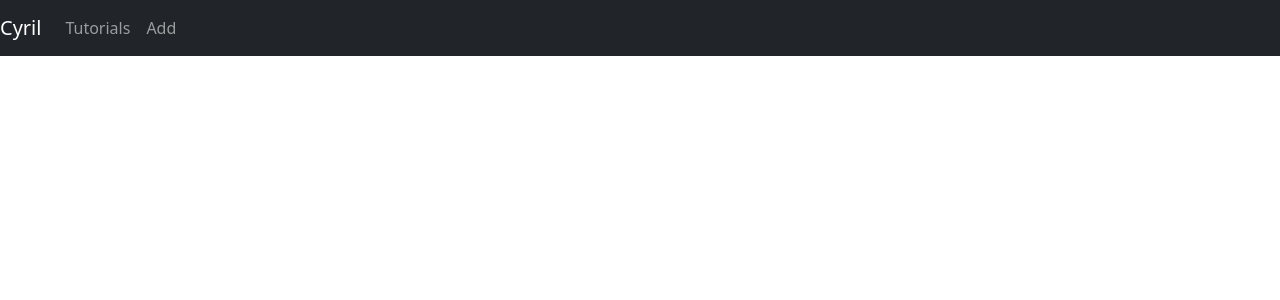
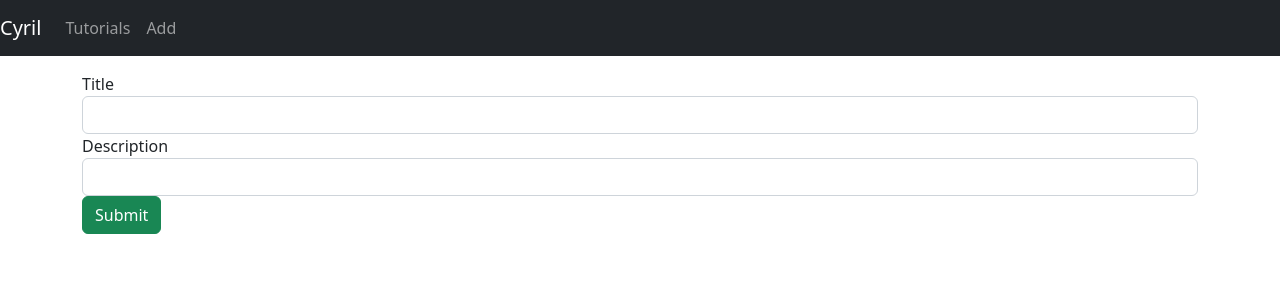
Before and after one commit to Cyril26/-React-Table-CRUD-App, a React (Create React App) app: page /add in a window 1280 px wide. Before the commit this address had no page. Shown: the top 300 px of the page. Built offline with nearby package versions, Linux system fonts and the light colour scheme.

Commit message:
define components

```diff
--- a/src/App.js
+++ b/src/App.js
@@ -34,6 +34,8 @@
       <div className="container mt-3">
         <Routes>
           <Route path="/" element={<TutorialsList />} />
+          <Route path="/add" element={<AddTutorial />} />
+          <Route path="/tutorials/:id" element={<Tutorial />} />
         </Routes>
       </div>
     </div>
--- a/src/components/AddTutorial.js
+++ b/src/components/AddTutorial.js
@@ -1,3 +1,94 @@
-export default function AddTutorial() {
-  return <div>Add Tut</div>;
-}
+import { useState } from "react";
+import TutorialDataService from "../services/TutorialService";
+
+const AddTutorial = () => {
+  const initialTutorialState = {
+    id: null,
+    title: "",
+    description: "",
+    published: false,
+  };
+
+  const [tutorial, setTutorial] = useState(initialTutorialState);
+  const [submitted, setSubmitted] = useState(false);
+
+  const handleInputChange = (event) => {
+    console.log(event);
+    const { name, value } = event.target;
+    setTutorial({ ...tutorial, [name]: value });
+  };
+
+  const saveTutorial = () => {
+    var data = {
+      title: tutorial.title,
+      description: tutorial.description,
+    };
+
+    TutorialDataService.create(data)
+      .then((response) => {
+        setTutorial({
+          id: response.data.id,
+          title: response.data.title,
+          description: response.data.description,
+          published: response.data.published,
+        });
+        setSubmitted(true);
+        console.log(response.data);
+      })
+      .catch((e) => {
+        console.log(e);
+      });
+  };
+
+  const newTutorial = () => {
+    setTutorial(initialTutorialState);
+    setSubmitted(false);
+  };
+
+  return (
+    <div className="submit-form">
+      {submitted ? (
+        <div>
+          <h4>You submitted successfully!</h4>
+          <button className="btn btn-success" onClick={newTutorial}>
+            Add
+          </button>
+        </div>
+      ) : (
+        <div>
+          <div className="form-group">
+            <label htmlFor="title">Title</label>
+            <input
+              type="text"
+              className="form-control"
+              id="title"
+              required
+              value={tutorial.title}
+              onChange={handleInputChange}
+              name="title"
+            />
+          </div>
+
+          <div className="form-group">
+            <label htmlFor="description">Description</label>
+            <input
+              type="text"
+              className="form-control"
+              id="description"
+              required
+              value={tutorial.description}
+              onChange={handleInputChange}
+              name="description"
+            />
+          </div>
+
+          <button onClick={saveTutorial} className="btn btn-success">
+            Submit
+          </button>
+        </div>
+      )}
+    </div>
+  );
+};
+
+export default AddTutorial;
```
